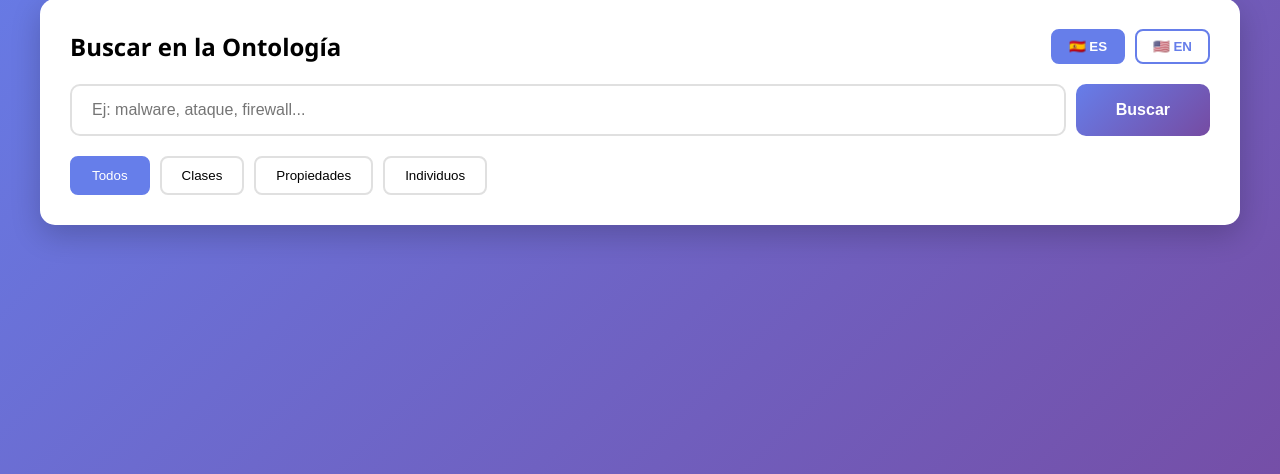
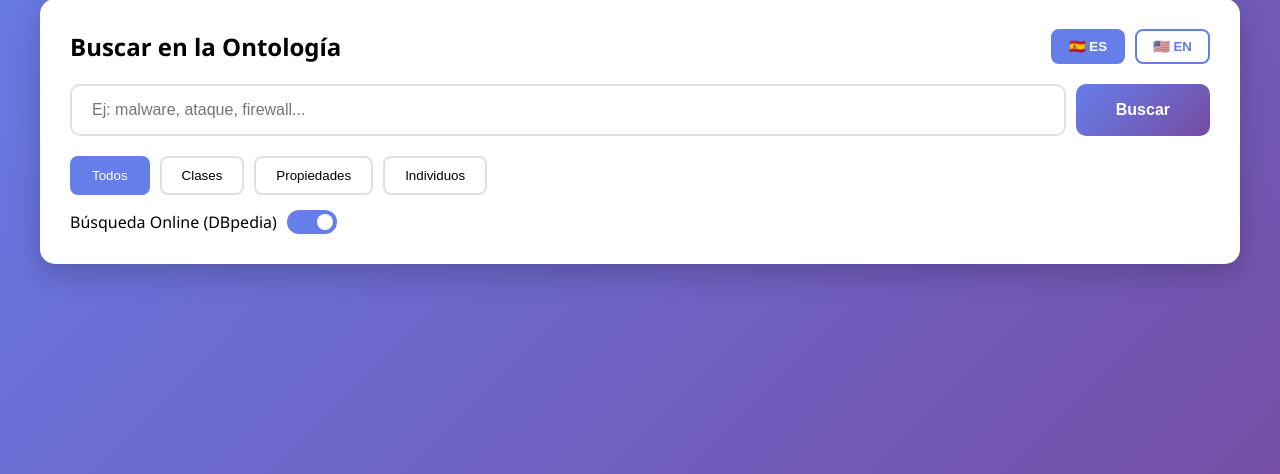
Before and after one commit to Eriesp15/CIbersecurityOntology, a Flask app: page / in a window 1280 px wide. Shown: the part 180-654 px from the top of the page. Run offline with Flask 3, Linux system fonts and the light colour scheme.

Commit message:
Add multilingual support with toggle for online search in index.html

```diff
--- a/templates/index.html
+++ b/templates/index.html
@@ -432,6 +432,59 @@
             background: #1565c0;
         }
 
+        /* Nuevos estilos para mejoras de multilingualidad */
+        .online-toggle {
+            display: flex;
+            align-items: center;
+            gap: 10px;
+            margin-top: 15px;
+        }
+
+        .toggle-switch {
+            position: relative;
+            display: inline-block;
+            width: 50px;
+            height: 24px;
+        }
+
+        .toggle-switch input {
+            opacity: 0;
+            width: 0;
+            height: 0;
+        }
+
+        .toggle-slider {
+            position: absolute;
+            cursor: pointer;
+            top: 0;
+            left: 0;
+            right: 0;
+            bottom: 0;
+            background-color: #ccc;
+            transition: .4s;
+            border-radius: 24px;
+        }
+
+        .toggle-slider:before {
+            position: absolute;
+            content: "";
+            height: 16px;
+            width: 16px;
+            left: 4px;
+            bottom: 4px;
+            background-color: white;
+            transition: .4s;
+            border-radius: 50%;
+        }
+
+        input:checked + .toggle-slider {
+            background-color: #667eea;
+        }
+
+        input:checked + .toggle-slider:before {
+            transform: translateX(26px);
+        }
+
         @media (max-width: 768px) {
             h1 {
                 font-size: 1.8em;
@@ -460,7 +513,7 @@
 <body>
     <div class="container">
         <header>
-            <h1>Motor de Búsqueda Ontológico</h1>
+            <h1 id="mainTitle">Motor de Búsqueda Ontológico</h1>
             <p class="subtitle" id="subtitle">Búsqueda Híbrida: Ontología Local + DBpedia Online</p>
         </header>
 
@@ -488,6 +541,14 @@
                 <button class="filter-btn" data-filter="property" onclick="setFilter('property')" id="filterProperty">Propiedades</button>
                 <button class="filter-btn" data-filter="individual" onclick="setFilter('individual')" id="filterIndividual">Individuos</button>
             </div>
+
+            <div class="online-toggle">
+                <span id="onlineSearchLabel">Búsqueda Online (DBpedia)</span>
+                <label class="toggle-switch">
+                    <input type="checkbox" id="onlineSearchToggle" checked>
+                    <span class="toggle-slider"></span>
+                </label>
+            </div>
         </div>
 
         <div class="results-container" id="resultsContainer" style="display: none;">
@@ -509,59 +570,104 @@
     <script>
         let currentLang = 'es';
         let currentFilter = 'all';
+        let onlineSearchEnabled = true;
 
         const translations = {
             es: {
+                // Títulos y textos principales
+                mainTitle: 'Motor de Búsqueda Ontológico',
                 subtitle: 'Búsqueda Híbrida: Ontología Local + DBpedia Online',
                 searchTitle: 'Buscar en la Ontología',
                 searchPlaceholder: 'Ej: malware, ataque, firewall...',
                 searchBtn: 'Buscar',
+
+                // Filtros
                 filterAll: 'Todos',
                 filterClass: 'Clases',
                 filterProperty: 'Propiedades',
                 filterIndividual: 'Individuos',
+                onlineSearchLabel: 'Búsqueda Online (DBpedia)',
+
+                // Resultados
                 resultsFound: 'resultados encontrados',
                 noResults: 'No se encontraron resultados',
                 noResultsMsg: 'Intenta con otros términos de búsqueda',
                 loading: 'Buscando...',
+
+                // Estadísticas
+                statClasses: 'Clases',
+                statProperties: 'Propiedades',
+                statIndividuals: 'Individuos',
+                offlineResults: 'Resultados Locales',
+                onlineResults: 'Resultados Online',
+
+                // Detalles de entidad
                 parents: 'Superclases',
                 subclasses: 'Subclases',
                 domain: 'Dominio',
                 range: 'Rango',
                 classes: 'Clases',
                 instances: 'Instancias',
-                statClasses: 'Clases',
-                statProperties: 'Propiedades',
-                statIndividuals: 'Individuos',
-                offlineResults: 'Resultados Locales',
-                onlineResults: 'Resultados Online',
-                viewOnDBpedia: 'Ver en DBpedia'
+                viewOnDBpedia: 'Ver en DBpedia',
+
+                // Textos específicos de DBpedia
+                dbpediaResource: 'Recurso DBpedia',
+                dbpediaDescription: 'Información obtenida de DBpedia en línea',
+                dbpediaSource: 'Fuente: DBpedia Online',
+                localSource: 'Fuente: Ontología Local',
+
+                // Textos de error
+                error: 'Error',
+                searchError: 'Hubo un error al realizar la búsqueda',
+                detailsError: 'Error al cargar los detalles'
             },
             en: {
+                // Main titles and texts
+                mainTitle: 'Ontological Search Engine',
                 subtitle: 'Hybrid Search: Local Ontology + DBpedia Online',
                 searchTitle: 'Search in Ontology',
                 searchPlaceholder: 'Ex: malware, attack, firewall...',
                 searchBtn: 'Search',
+
+                // Filters
                 filterAll: 'All',
                 filterClass: 'Classes',
                 filterProperty: 'Properties',
                 filterIndividual: 'Individuals',
+                onlineSearchLabel: 'Online Search (DBpedia)',
+
+                // Results
                 resultsFound: 'results found',
                 noResults: 'No results found',
                 noResultsMsg: 'Try different search terms',
                 loading: 'Searching...',
+
+                // Statistics
+                statClasses: 'Classes',
+                statProperties: 'Properties',
+                statIndividuals: 'Individuals',
+                offlineResults: 'Local Results',
+                onlineResults: 'Online Results',
+
+                // Entity details
                 parents: 'Superclasses',
                 subclasses: 'Subclasses',
                 domain: 'Domain',
                 range: 'Range',
                 classes: 'Classes',
                 instances: 'Instances',
-                statClasses: 'Classes',
-                statProperties: 'Properties',
-                statIndividuals: 'Individuals',
-                offlineResults: 'Local Results',
-                onlineResults: 'Online Results',
-                viewOnDBpedia: 'View on DBpedia'
+                viewOnDBpedia: 'View on DBpedia',
+
+                // DBpedia specific texts
+                dbpediaResource: 'DBpedia Resource',
+                dbpediaDescription: 'Information obtained from DBpedia online',
+                dbpediaSource: 'Source: DBpedia Online',
+                localSource: 'Source: Local Ontology',
+
+                // Error texts
+                error: 'Error',
+                searchError: 'There was an error performing the search',
+                detailsError: 'Error loading details'
             }
         };
 
@@ -573,7 +679,17 @@
                     btn.classList.add('active');
                 }
             });
-            const t = translations[lang];
+            updateUITexts();
+            loadStats();
+            const query = document.getElementById('searchInput').value;
+            if (query) {
+                performSearch();
+            }
+        }
+
+        function updateUITexts() {
+            const t = translations[currentLang];
+            document.getElementById('mainTitle').textContent = t.mainTitle;
             document.getElementById('subtitle').textContent = t.subtitle;
             document.getElementById('searchTitle').textContent = t.searchTitle;
             document.getElementById('searchInput').placeholder = t.searchPlaceholder;
@@ -582,11 +698,7 @@
             document.getElementById('filterClass').textContent = t.filterClass;
             document.getElementById('filterProperty').textContent = t.filterProperty;
             document.getElementById('filterIndividual').textContent = t.filterIndividual;
-            loadStats();
-            const query = document.getElementById('searchInput').value;
-            if (query) {
-                performSearch();
-            }
+            document.getElementById('onlineSearchLabel').textContent = t.onlineSearchLabel;
         }
 
         function setFilter(filter) {
@@ -597,6 +709,14 @@
                     btn.classList.add('active');
                 }
             });
+            const query = document.getElementById('searchInput').value;
+            if (query) {
+                performSearch();
+            }
+        }
+
+        function toggleOnlineSearch() {
+            onlineSearchEnabled = document.getElementById('onlineSearchToggle').checked;
             const query = document.getElementById('searchInput').value;
             if (query) {
                 performSearch();
@@ -648,7 +768,7 @@
                 </div>
             `;
             try {
-                const response = await fetch(`/api/search?q=${encodeURIComponent(query)}&lang=${currentLang}&type=${currentFilter}`);
+                const response = await fetch(`/api/search?q=${encodeURIComponent(query)}&lang=${currentLang}&type=${currentFilter}&online=${onlineSearchEnabled}`);
                 const data = await response.json();
 
                 // Actualizar contador de resultados
@@ -674,11 +794,12 @@
                 }
             } catch (error) {
                 console.error('Error searching:', error);
+                const t = translations[currentLang];
                 results.innerHTML = `
                     <div class="no-results">
                         <div class="no-results-icon">⚠️</div>
-                        <h3>Error</h3>
-                        <p>Hubo un error al realizar la búsqueda</p>
+                        <h3>${t.error}</h3>
+                        <p>${t.searchError}</p>
                     </div>
                 `;
             }
@@ -690,12 +811,12 @@
                              result.type === 'Propiedad' ? 'type-property' :
                              'type-dbpedia';
 
+            const t = translations[currentLang];
             const sourceBadge = result.source === 'online' ?
-                '<span class="source-badge source-online-badge">🌐 Online</span>' :
-                '<span class="source-badge source-offline-badge">💾 Offline</span>';
+                `<span class="source-badge source-online-badge">🌐 ${t.onlineResults}</span>` :
+                `<span class="source-badge source-offline-badge">💾 ${t.offlineResults}</span>`;
 
             let relations = '';
-            const t = translations[currentLang];
 
             if (result.parents && result.parents.length > 0) {
                 relations += result.parents.map(p => `<span class="relation-tag">↑ ${p}</span>`).join('');
@@ -742,18 +863,24 @@
                 const response = await fetch(`/api/details/${entityName}?lang=${currentLang}&source=${source}`);
                 const data = await response.json();
 
+                // Usar las traducciones del backend si están disponibles
+                const entityType = data.translations?.type || data.type;
+                const entityComment = data.translations?.comment || data.comment;
+                const sourceText = source === 'online' ? t.dbpediaSource : t.localSource;
+                const viewExternalText = data.translations?.view_external || t.viewOnDBpedia;
+
                 let detailHtml = `
                     <div class="detail-section">
                         <div class="detail-title">${data.label}</div>
                         <div style="display: flex; gap: 10px; align-items: center; margin-bottom: 10px;">
-                            <span class="result-type ${getTypeClass(data.type)}">${data.type}</span>
-                            ${data.source === 'online' ?
-                              '<span class="source-badge source-online-badge">🌐 Fuente: DBpedia Online</span>' :
-                              '<span class="source-badge source-offline-badge">💾 Fuente: Ontología Local</span>'}
+                            <span class="result-type ${getTypeClass(data.type)}">${entityType}</span>
+                            <span class="source-badge ${source === 'online' ? 'source-online-badge' : 'source-offline-badge'}">
+                                ${sourceText}
+                            </span>
                         </div>
-                        <p style="margin-top: 15px;">${data.comment}</p>
+                        <p style="margin-top: 15px;">${entityComment}</p>
                         ${data.iri ? `<p style="color: #999; font-size: 0.9em; margin-top: 10px;">IRI: ${data.iri}</p>` : ''}
-                        ${data.external_link ? `<a href="${data.external_link}" target="_blank" class="external-link">${t.viewOnDBpedia}</a>` : ''}
+                        ${data.external_link ? `<a href="${data.external_link}" target="_blank" class="external-link">${viewExternalText}</a>` : ''}
                     </div>
                 `;
 
@@ -820,7 +947,14 @@
                 content.innerHTML = detailHtml;
             } catch (error) {
                 console.error('Error loading details:', error);
-                content.innerHTML = '<p>Error al cargar los detalles</p>';
+                const t = translations[currentLang];
+                content.innerHTML = `
+                    <div class="no-results">
+                        <div class="no-results-icon">⚠️</div>
+                        <h3>${t.error}</h3>
+                        <p>${t.detailsError}</p>
+                    </div>
+                `;
             }
         }
 
@@ -828,7 +962,7 @@
             if (type === 'Clase') return 'type-class';
             if (type === 'Individuo') return 'type-individual';
             if (type === 'Propiedad') return 'type-property';
-            if (type === 'DBPedia' || type === 'Recurso DBpedia') return 'type-dbpedia';
+            if (type === 'DBPedia' || type === 'Recurso DBpedia' || type === 'DBpedia Resource') return 'type-dbpedia';
             return 'type-class';
         }
 
@@ -836,6 +970,7 @@
             document.getElementById('detailModal').style.display = 'none';
         }
 
+        // Event listeners
         window.onclick = function(event) {
             const modal = document.getElementById('detailModal');
             if (event.target === modal) {
@@ -849,7 +984,13 @@
             }
         });
 
-        loadStats();
+        document.getElementById('onlineSearchToggle').addEventListener('change', toggleOnlineSearch);
+
+        // Inicialización
+        document.addEventListener('DOMContentLoaded', function() {
+            updateUITexts();
+            loadStats();
+        });
     </script>
 </body>
 </html>
```
